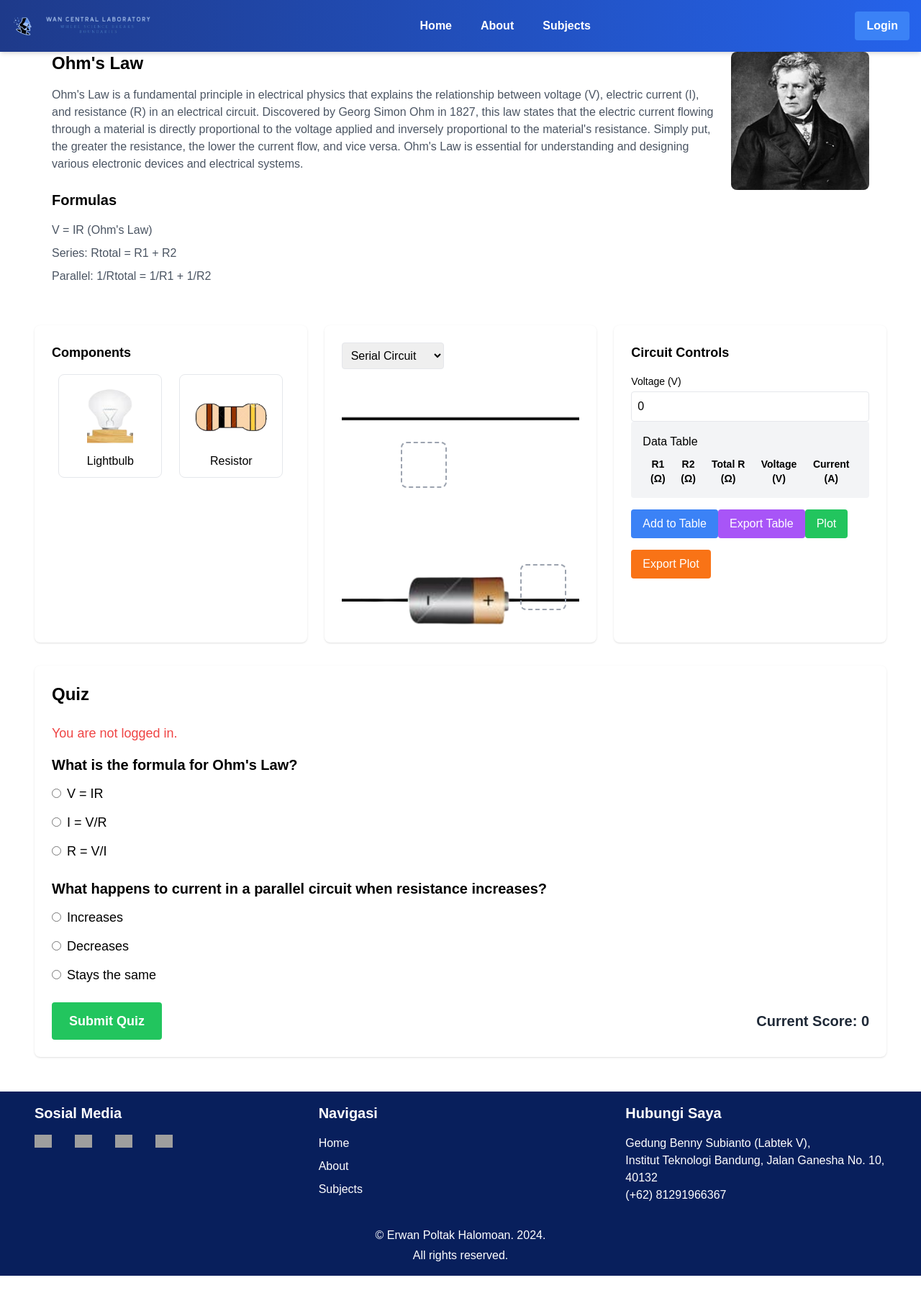
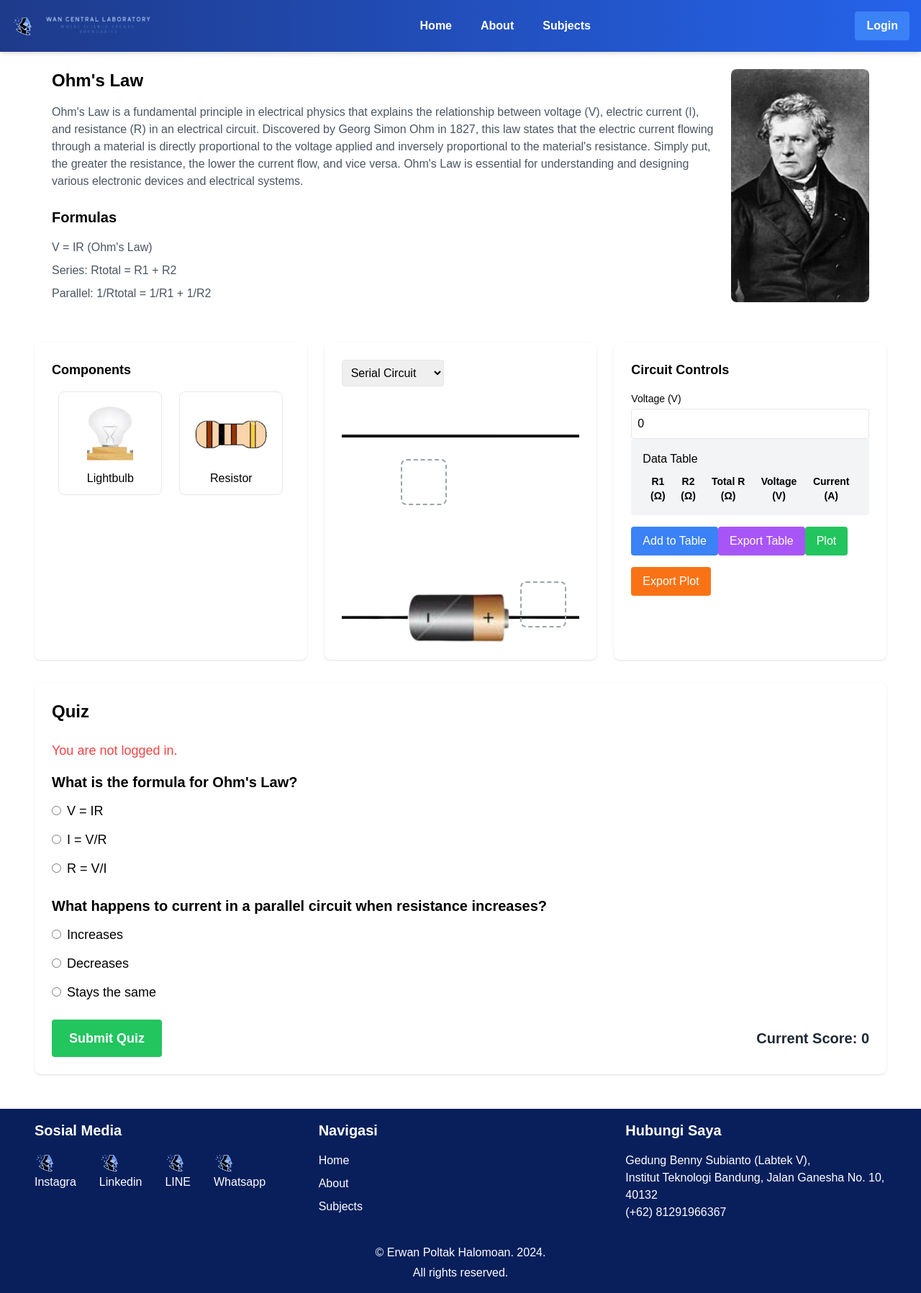
Before and after one commit to Erwanph/wan-central-lab, a Next.js app: page /simulation in a window 1280 px wide. Shown: the whole page at 72% size. Before the commit the page ends 1773 px from the top, so only its background shows below. Built offline with nearby package versions, Linux system fonts and the light colour scheme; grey boxes are pictures that could not be loaded.

Commit message:
fix to deploy

```diff
--- a/app/login/page.tsx
+++ b/app/login/page.tsx
@@ -129,8 +129,12 @@ const LoginPage: React.FC = () => {
       localStorage.setItem('user', JSON.stringify({ name: data.data.name, email: data.data.email }));
 
       window.location.href = '/';
-    } catch (err: any) {
-      setError(err.message);
+    } catch (err: unknown) {
+      if (err instanceof Error) {
+        setError(err.message);
+      } else {
+        setError('An unexpected error occurred');
+      }
     }
   };
 
--- a/app/page.tsx
+++ b/app/page.tsx
@@ -1,8 +1,8 @@
 'use client'
 import Image from "next/image";
 import Link from "next/link";
-import { useState } from 'react';
-import Feedback from "@/components/Feedback";
+// import { useState } from 'react';
+// import Feedback from "@/components/Feedback";
 
 const Home = () => {
   return (
@@ -28,13 +28,13 @@ const Home = () => {
               <div className="relative w-full h-64 overflow-hidden rounded-lg">
                 <Image
                   src="/ohmcard.jpg"
-                  alt="Ohm's Law"
+                  alt="Ohm&apos;s Law"
                   layout="fill"
                   objectFit="cover"
                 />
               </div>
-              <h3 className="text-2xl font-semibold mb-2 pt-2">Ohm's Law</h3>
-              <p>Explore the principles of Ohm's Law with our interactive virtual lab.</p>
+              <h3 className="text-2xl font-semibold mb-2 pt-2">Ohm&apos;s Law</h3>
+              <p>Explore the principles of Ohm&apos;s Law with our interactive virtual lab.</p>
             </Link>
 
             <Link href="/" className="bg-gray-100 text-black rounded-lg shadow-lg p-6 hover:bg-blue-700 hover:text-white transition">
@@ -73,10 +73,10 @@ const Home = () => {
         <div className="container mx-auto text-center">
           <h2 className="text-3xl font-bold mb-6">Testimonials</h2>
           <p className="text-lg italic text-gray-700 max-w-2xl mx-auto">
-            "This virtual lab has been a game-changer for my understanding of physics! Highly recommend it to anyone looking to deepen their knowledge."
+          &quot;This virtual lab has been a game-changer for my understanding of physics! Highly recommend it to anyone looking to deepen their knowledge.&quot;
           </p>
           <p className="text-lg italic text-gray-700 max-w-2xl mx-auto mt-4">
-            "An amazing resource for students and educators alike. The simulations are interactive and easy to understand."
+          &quot;An amazing resource for students and educators alike. The simulations are interactive and easy to understand.&quot;
           </p>
         </div>
       </section>
--- a/app/profile/page.tsx
+++ b/app/profile/page.tsx
@@ -14,7 +14,14 @@ const ProfilePage: React.FC = () => {
   const [successMessage, setSuccessMessage] = useState('');
   const [errorMessage, setErrorMessage] = useState('');
 
-  // Ambil data profil saat halaman dimuat
+  interface ProfileResponse {
+    data: {
+      name: string;
+      email: string;
+      score: string;
+    };
+  }
+
   useEffect(() => {
     const fetchProfile = async () => {
       const token = localStorage.getItem('sessionToken');
@@ -36,7 +43,7 @@ const ProfilePage: React.FC = () => {
           throw new Error('Failed to fetch profile data');
         }
 
-        const responseBody = await response.json();
+        const responseBody: ProfileResponse = await response.json();
         setNewName(responseBody.data.name);
         setScore(responseBody.data.score);
         setEmail(responseBody.data.email);
--- a/app/signup/page.tsx
+++ b/app/signup/page.tsx
@@ -29,9 +29,14 @@ const RegisterPage = () => {
       console.log('Success:', data); // Log for debugging
       setSuccess(true);
       setError(null); // Clear any error message
-    } catch (err: any) {
+    } catch (err: unknown) {
       console.error('Catch error:', err); // Log for debugging
-      setError(err.message);
+
+      if (err instanceof Error) {
+        setError(err.message);
+      } else {
+        setError('An unexpected error occurred');
+      }
       setSuccess(false);
     }
   };
--- a/app/simulation/page.tsx
+++ b/app/simulation/page.tsx
@@ -1,11 +1,9 @@
 'use client'
-import Image from "next/image";
-import { useState } from 'react';
 import OhmsLaw from "@/components/OhmsLaw";
 
 const Home: React.FC = () => {
   return (
-    <main className="min-h-screen flex flex-col justify-between">
+    <main className="mt-6 min-h-screen flex flex-col justify-between">
         <OhmsLaw/>
     </main>
   );
--- a/components/Footer.tsx
+++ b/components/Footer.tsx
@@ -10,10 +10,10 @@ const Footer: React.FC = () => {
         <div>
           <h2 className="text-xl font-semibold mb-4 lg:pl-8  ">Sosial Media</h2>
           <ul className="flex space-x-8 lg:pl-8">
-            <li><a href="https://instagram.com/erwanphs" target="_blank" rel="noopener noreferrer" aria-label="Instagram"><Image src="/instagram-icon.png" width={24} height={24} alt="Instagram" /></a></li>
-            <li><a href="https://linkedin.com/in/erwan-poltak-halomoan/in" target="_blank" rel="noopener noreferrer" aria-label="LinkedIn"><Image src="/linkedin-icon.png" width={24} height={24} alt="LinkedIn" /></a></li>
-            <li><a href="https://line.me" target="_blank" rel="noopener noreferrer" aria-label="LINE"><Image src="/line-icon.png" width={24} height={24} alt="LINE" /></a></li>
-            <li><a href="https://whatsapp.com" target="_blank" rel="noopener noreferrer" aria-label="WhatsApp"><Image src="/whatsapp-icon.png" width={24} height={24} alt="WhatsApp" /></a></li>
+            <li><a href="https://instagram.com/erwanphs" target="_blank" rel="noopener noreferrer" aria-label="Instagram"><Image src="/wanlogo-nobg.png" width={30} height={24} alt="Instagram" />Instagra</a></li>
+            <li><a href="https://linkedin.com/in/erwan-poltak-halomoan/in" target="_blank" rel="noopener noreferrer" aria-label="LinkedIn"><Image src="/wanlogo-nobg.png" width={30} height={24} alt="LinkedIn" />Linkedin</a></li>
+            <li><a href="https://line.me" target="_blank" rel="noopener noreferrer" aria-label="LINE"><Image src="/wanlogo-nobg.png" width={30} height={24} alt="LINE" />LINE</a></li>
+            <li><a href="https://whatsapp.com" target="_blank" rel="noopener noreferrer" aria-label="WhatsApp"><Image src="/wanlogo-nobg.png" width={30} height={24} alt="WhatsApp" />Whatsapp</a></li>
           </ul>
         </div>
 
--- a/components/OhmsDescription.tsx
+++ b/components/OhmsDescription.tsx
@@ -1,27 +1,35 @@
-const OhmsDescription = () =>{
-    return(
-        <div className="bg-white p-6 flex flex-col md:flex-row space-y-6 md:space-y-0 md:space-x-6 ">
+import Image from "next/image";
+
+const OhmsDescription = () => {
+  return (
+    <div className="bg-white p-6 flex flex-col md:flex-row space-y-6 md:space-y-0 md:space-x-6">
       <div className="flex-1 order-2 md:order-1 space-y-6">
         <div>
-            <h2 className="text-2xl font-bold mt-4 md:mt-0 mb-4">Ohm's Law</h2>
+          <h2 className="text-2xl font-bold mt-4 md:mt-0 mb-4">Ohm&apos;s Law</h2>
           <p className="text-gray-600 mb-4">
-                Ohm's Law is a fundamental principle in electrical physics that explains the relationship between voltage (V), electric current (I), and resistance (R) in an electrical circuit. Discovered by Georg Simon Ohm in 1827, this law states that the electric current flowing through a material is directly proportional to the voltage applied and inversely proportional to the material's resistance. Simply put, the greater the resistance, the lower the current flow, and vice versa. Ohm's Law is essential for understanding and designing various electronic devices and electrical systems.
+            Ohm&apos;s Law is a fundamental principle in electrical physics that explains the relationship between voltage (V), electric current (I), and resistance (R) in an electrical circuit. Discovered by Georg Simon Ohm in 1827, this law states that the electric current flowing through a material is directly proportional to the voltage applied and inversely proportional to the material&apos;s resistance. Simply put, the greater the resistance, the lower the current flow, and vice versa. Ohm&apos;s Law is essential for understanding and designing various electronic devices and electrical systems.
           </p>
         </div>
         <div>
           <h3 className="text-xl font-semibold mb-4">Formulas</h3>
           <ul className="space-y-2 text-gray-600">
-                <li>V = IR (Ohm's Law)</li>
+            <li>V = IR (Ohm&apos;s Law)</li>
             <li>Series: Rtotal = R1 + R2</li>
             <li>Parallel: 1/Rtotal = 1/R1 + 1/R2</li>
           </ul>
         </div>
       </div>
       <div className="order-1 md:order-2 flex justify-center md:justify-start">
-            <img src="georgohm.jpg" alt="Georg Ohm" className="w-48 h-48 rounded-lg object-cover" />
+        <Image
+          src="/georgohm.jpg"
+          alt="Georg Ohm"
+          width={192}
+          height={192}
+          className="rounded-lg object-cover"
+        />
       </div>
     </div>
   );
-}
+};
 
 export default OhmsDescription;
--- a/components/OhmsLaw.tsx
+++ b/components/OhmsLaw.tsx
@@ -127,7 +127,7 @@ const OhmsLaw: React.FC = () => {
   const [circuitType, setCircuitType] = useState<'serial' | 'parallel'>('serial');
   const [voltage, setVoltage] = useState<number>(0);
   const [components, setComponents] = useState<Component[]>([]);
-  const [current, setCurrent] = useState<number | null>(null);
+  // const [current, setCurrent] = useState<number | null>(null);
   const [dataPoints, setDataPoints] = useState<DataPoint[]>([]);
   const [showPlot, setShowPlot] = useState(false);
 
@@ -159,7 +159,7 @@ const OhmsLaw: React.FC = () => {
     setComponents([]);
     setDataPoints([]);
     setShowPlot(false);
-    setCurrent(null);
+    // setCurrent(null);
   };
 
   const handleDrop = (type: string, position: number) => {
@@ -246,7 +246,7 @@ const OhmsLaw: React.FC = () => {
 
   useEffect(() => {
     const calculatedCurrent = calculateCurrent();
-    setCurrent(calculatedCurrent);
+    // setCurrent(calculatedCurrent);
   }, [voltage, components, circuitType]);
 
   return (
--- a/components/Quiz.tsx
+++ b/components/Quiz.tsx
@@ -123,7 +123,7 @@ const Quiz = () => {
             )}
             <div className="space-y-6">
                 <div>
-                    <h4 className="font-semibold text-xl">What is the formula for Ohm's Law?</h4>
+                    <h4 className="font-semibold text-xl">What is the formula for Ohm&apos;s Law?</h4>
                     <ul className="space-y-3 mt-3">
                         <li>
                             <label className="text-lg">
```
Lines whose indentation alone changed are shown as unchanged.
